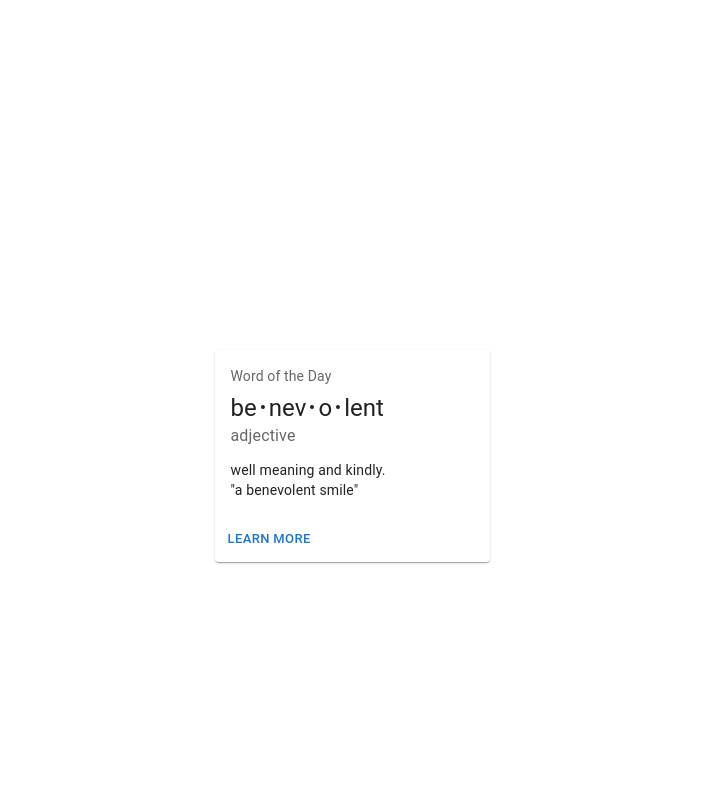
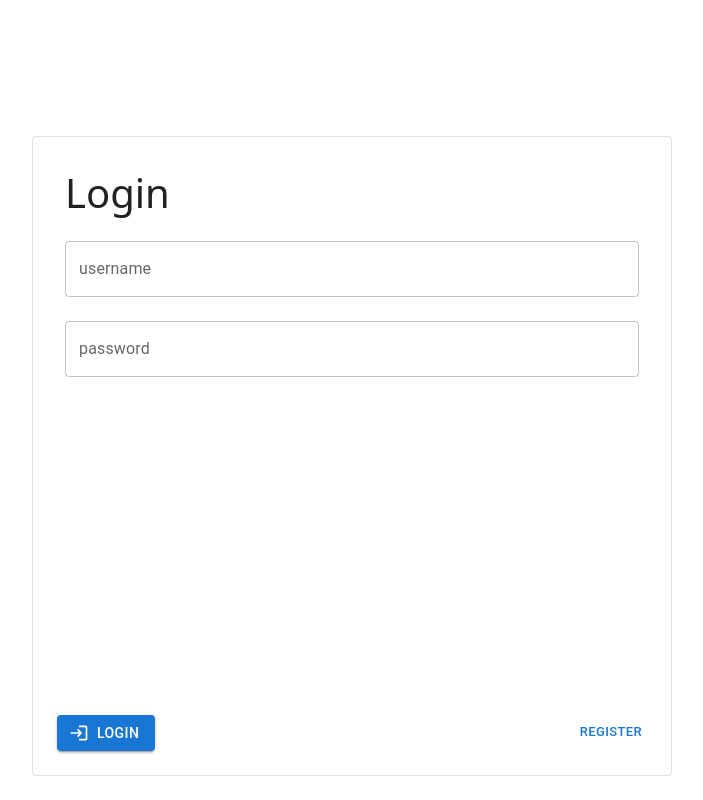
Before and after one commit to PaperUnicorn/thankful-bikes, a React (Create React App) app: page /welcome/login in a window 1280 px wide. Shown: the whole page, without its empty margins (288-991 px from the left). Built offline with nearby package versions, Linux system fonts and the light colour scheme.

Commit message:
login form fields

```diff
--- a/src/App.css
+++ b/src/App.css
@@ -36,3 +36,15 @@
     transform: rotate(360deg);
   }
 }
+
+.MuiCard-root{
+  display: flex;
+  flex-direction: column;
+  row-gap: 2rem;
+  justify-content: space-between;
+}
+.MuiCardActions-root{
+  display: flex;
+  flex-direction: row;
+  justify-content: space-between;
+}
--- a/src/pages/Authentication/Login.tsx
+++ b/src/pages/Authentication/Login.tsx
@@ -1,43 +1,60 @@
-import { Link } from 'react-router-dom';
+import { Link } from "react-router-dom";
+import LoginIcon from "@mui/icons-material/Login";
+// material-ui
+import {
+  Box,
+  Button,
+  Card,
+  CardActionArea,
+  CardActions,
+  CardContent,
+  Grid,
+  Stack,
+  TextField,
+  Typography,
+} from "@mui/material";
+import { useState } from "react";
 
-// material-ui
-import { Box, Button, Card, CardActions, CardContent, Grid, Stack, Typography } from '@mui/material';
+const style = {
+  card: {
+    height: "40rem",
+    width: "40rem",
+    padding: "1rem",
+  },
+};
 
+const Login: React.FC<any> = ({ sx }) => {
+  const handleLogin = (event: any) => {
+    event.preventDefault();
+    console.log(event.target);
+  };
+  return (
+    <Card sx={style.card} variant="outlined">
+      <CardContent>
+        <h1>Login</h1>
 
-const bull = (
-  <Box
-    component="span"
-    sx={{ display: 'inline-block', mx: '2px', transform: 'scale(0.8)' }}
-  >
-    •
-  </Box>
-);
+        <TextField fullWidth label="username" id="username" margin="normal" />
+        <TextField
+          fullWidth
+          label="password"
+          id="password"
+          margin="normal"
+          type="password"
+        />
+      </CardContent>
 
-const Login: React.FC<any> = ({sx}) => {
-  return(
-    <Card sx={{ minWidth: 275 }}>
-      <CardContent>
-        <Typography sx={{ fontSize: 14 }} color="text.secondary" gutterBottom>
-          Word of the Day
-        </Typography>
-        <Typography variant="h5" component="div">
-          be{bull}nev{bull}o{bull}lent
-        </Typography>
-        <Typography sx={{ mb: 1.5 }} color="text.secondary">
-          adjective
-        </Typography>
-        <Typography variant="body2">
-          well meaning and kindly.
-          <br />
-          {'"a benevolent smile"'}
-        </Typography>
-      </CardContent>
       <CardActions>
-        <Button size="small">Learn More</Button>
+        <Button
+          variant="contained"
+          startIcon={<LoginIcon />}
+          onClick={handleLogin}
+        >
+          Login
+        </Button>
+        <Button size="small">Register</Button>
       </CardActions>
     </Card>
-  )
-
-}
+  );
+};
 
 export default Login;
```
